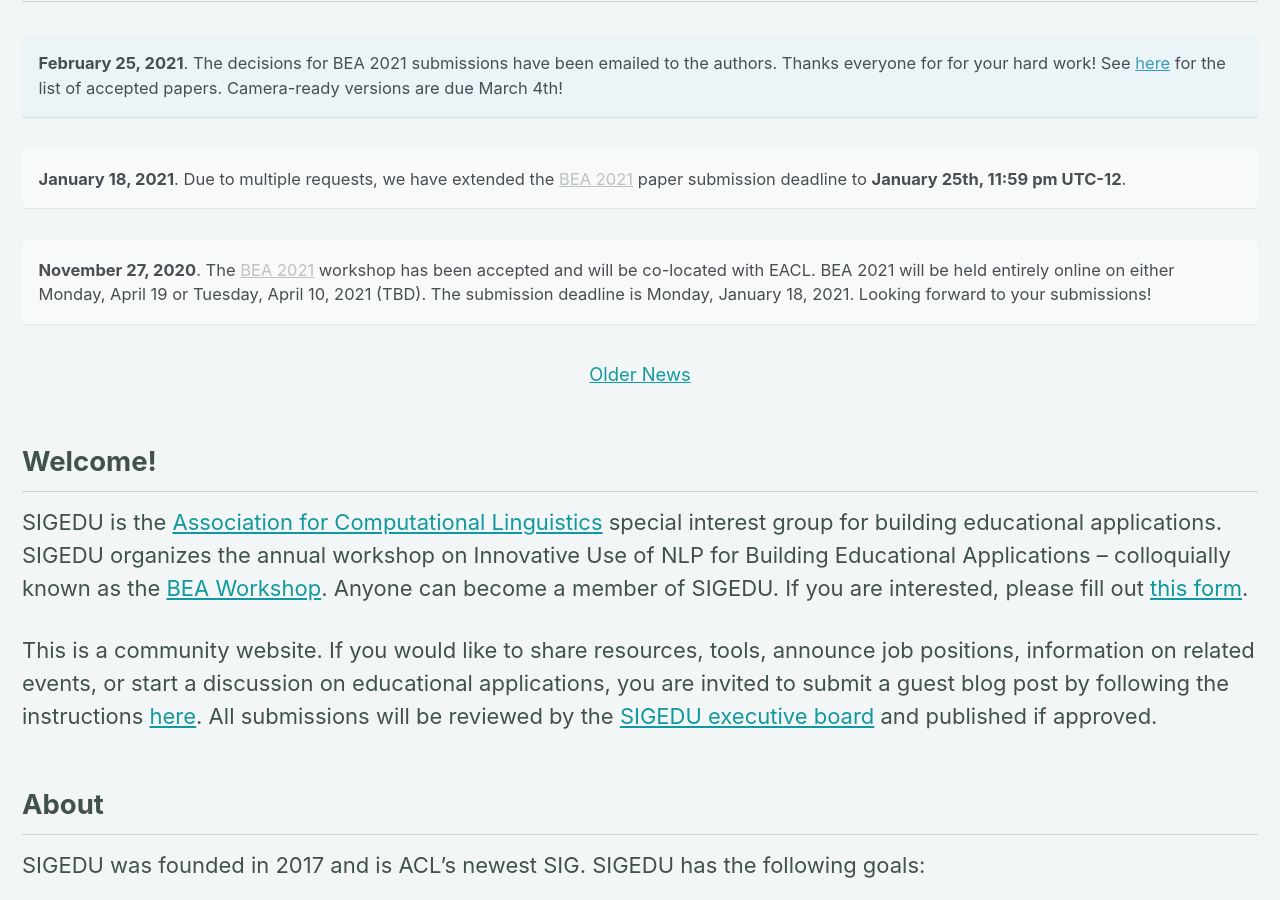
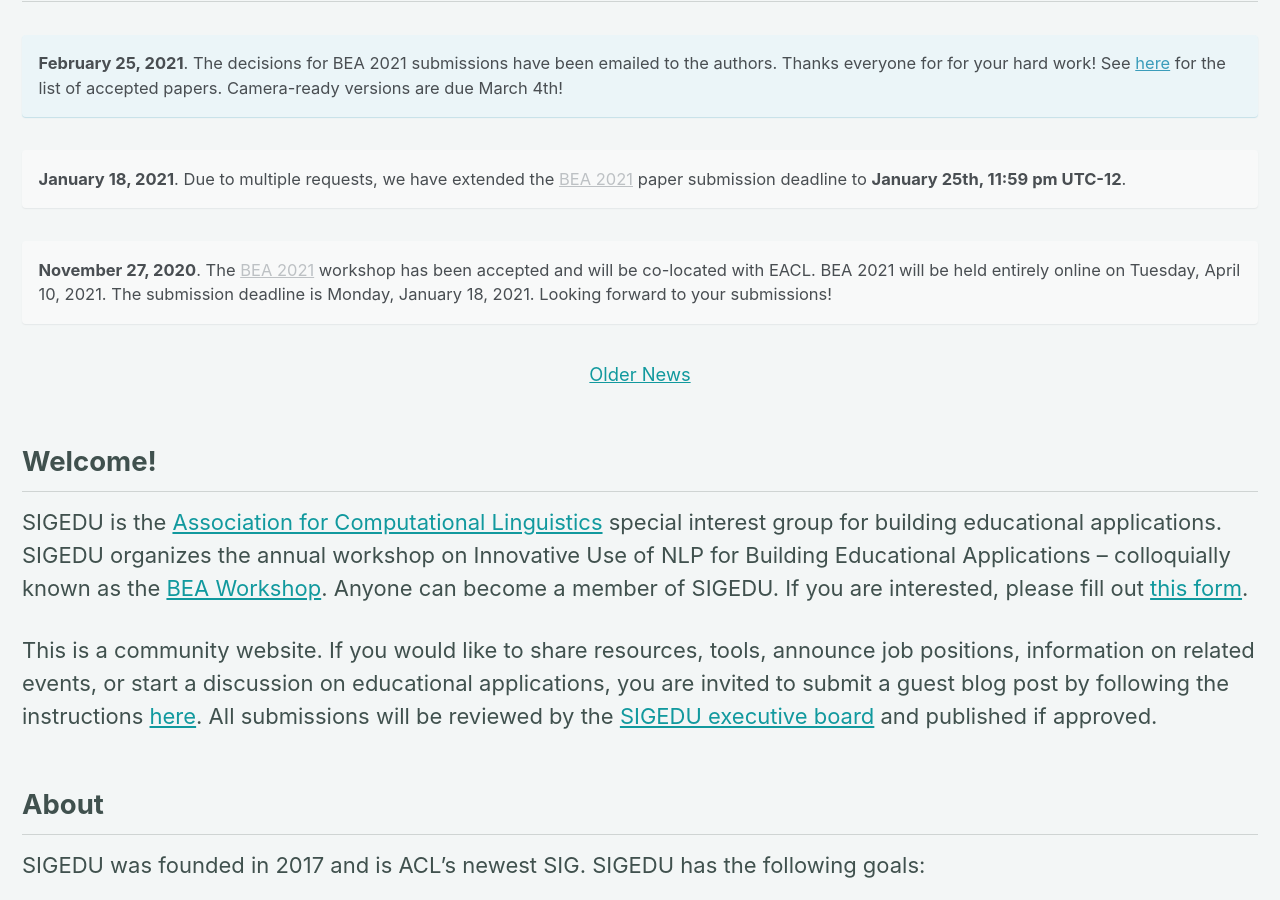
Before and after one commit to sigedu-org/website, a Jekyll site: the page built from _pages/home.md, in a window 1280 px wide and 900 px high, scrolled down 609 px. Built offline with Jekyll 4.4.1, drawn with Linux system fonts in a browser that asks for light colours; cached includes are drawn as plain includes; nearby versions of some CDN libraries.

Commit message:
Update news ite.

```diff
--- a/_pages/home.md
+++ b/_pages/home.md
@@ -16,7 +16,7 @@ excerpt: "Special Interest Group for Building Educational Applications<br/><br/>
 **January 18, 2021**. Due to multiple requests, we have extended the [BEA 2021](/bea/current) paper submission deadline to **January 25th, 11:59 pm UTC-12**.
 {: .notice}
 
-**November 27, 2020**. The [BEA 2021](/bea/current) workshop has been accepted and will be co-located with EACL. BEA 2021 will be held entirely online on either Monday, April 19 or Tuesday, April 10, 2021 (TBD). The submission deadline is Monday, January 18, 2021. Looking forward to your submissions!
+**November 27, 2020**. The [BEA 2021](/bea/current) workshop has been accepted and will be co-located with EACL. BEA 2021 will be held entirely online on Tuesday, April 10, 2021. The submission deadline is Monday, January 18, 2021. Looking forward to your submissions!
 {: .notice}
 
 <div class="text-center">
```
